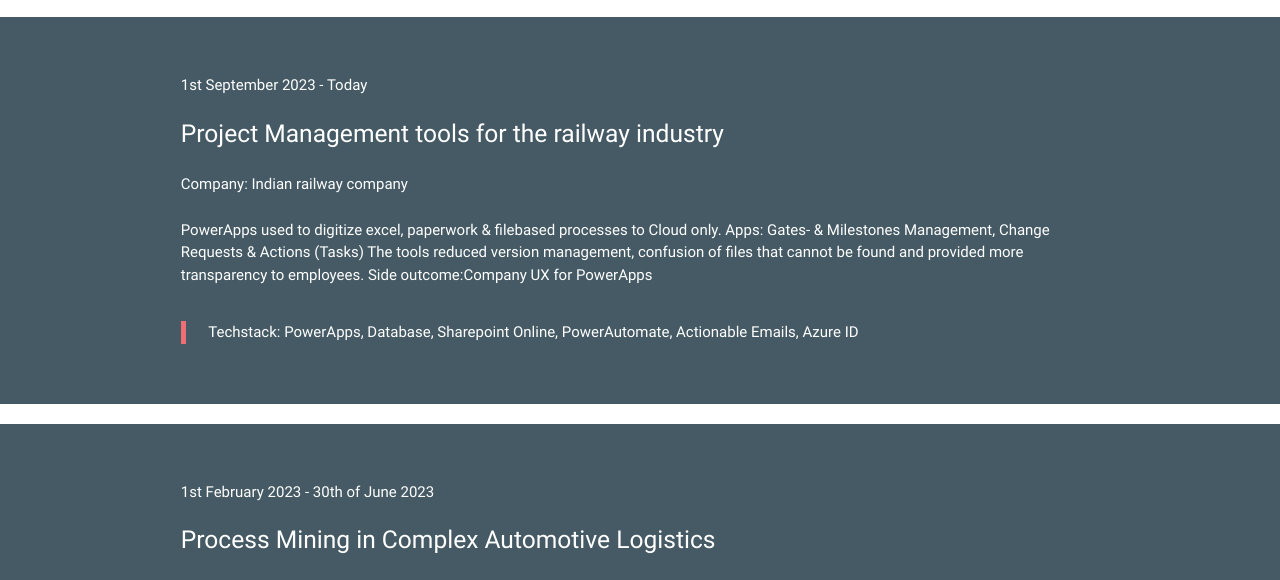
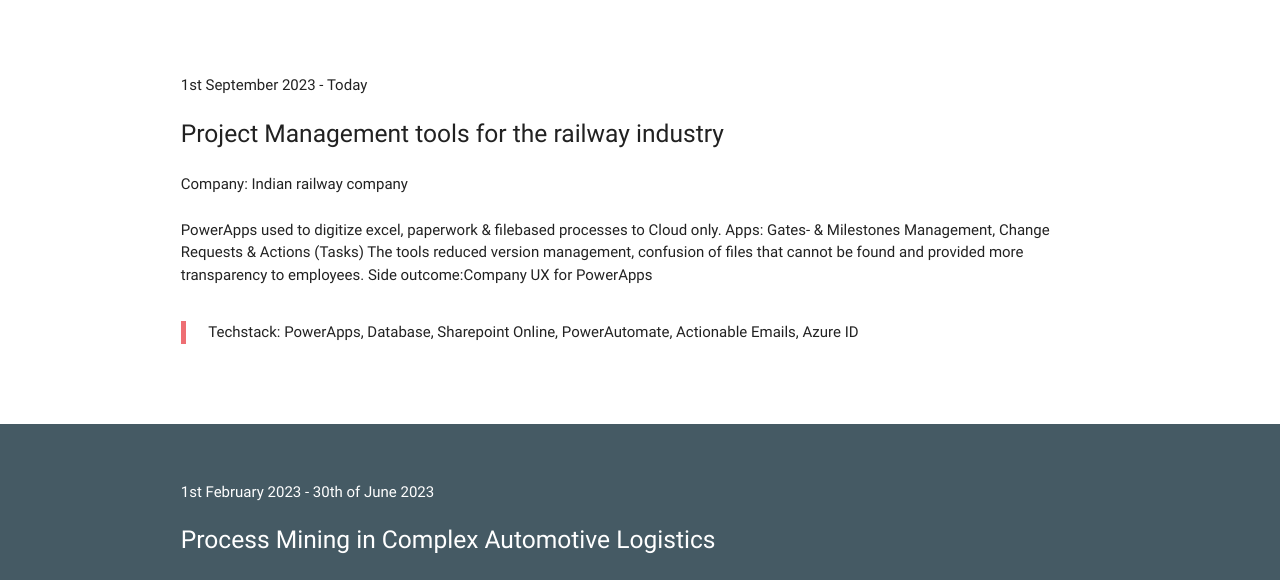
Before and after one commit to petervonb/petervonb.github.io, a website with bundled scripts: page projects.html in a window 1280 px wide. Shown: the part 192-772 px from the top of the page. Built offline with nearby package versions, Linux system fonts and the light colour scheme.

Commit message:
Update projects.html

```diff
--- a/projects.html
+++ b/projects.html
@@ -39,7 +39,7 @@
             </div>
 
         </div>
-        <div class="blue-grey darken-2 white-text">
+        <div class="">
             <div class="container">
                 <div class="row"></div>
                 <div class="row"></div>
```
